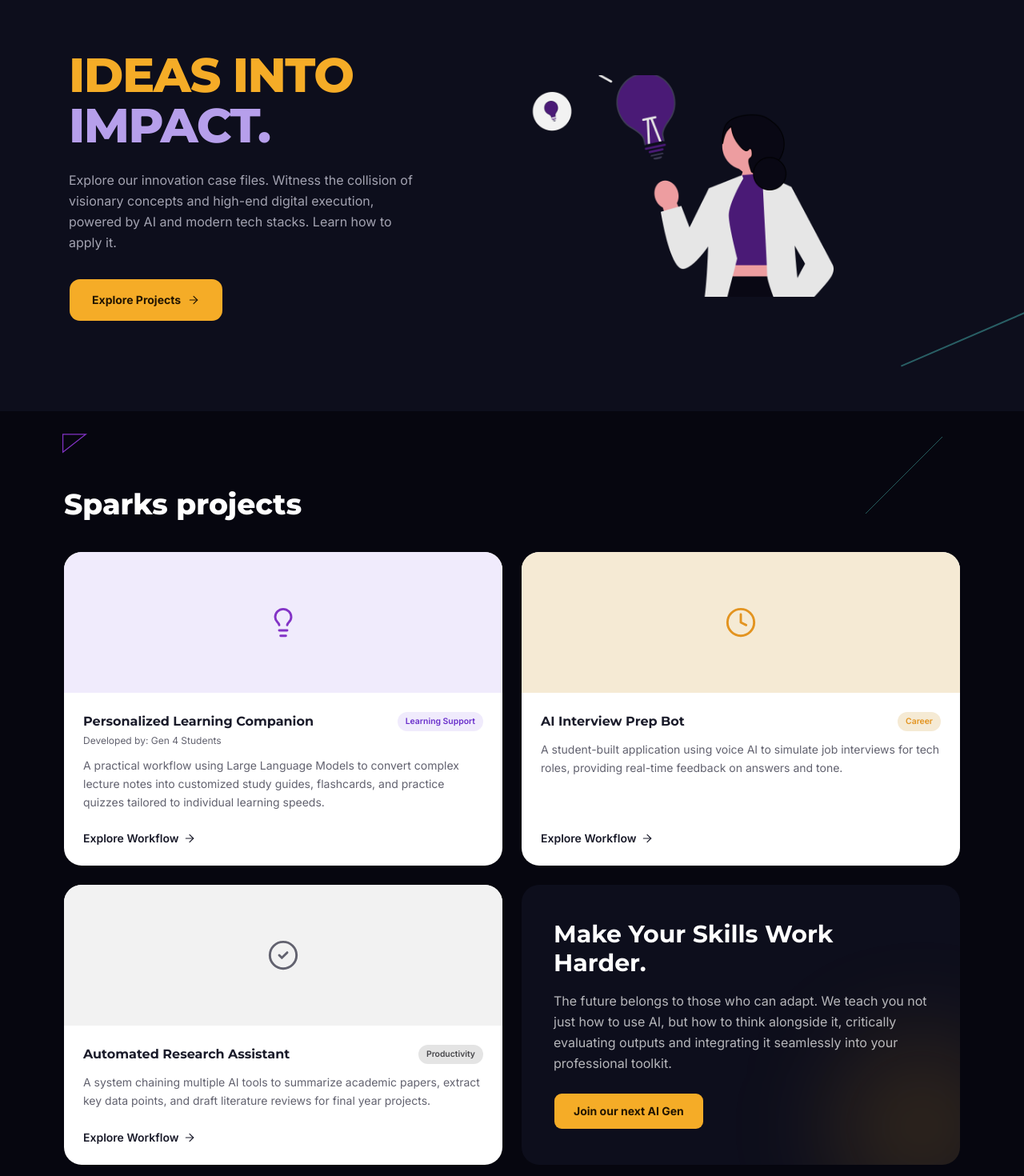
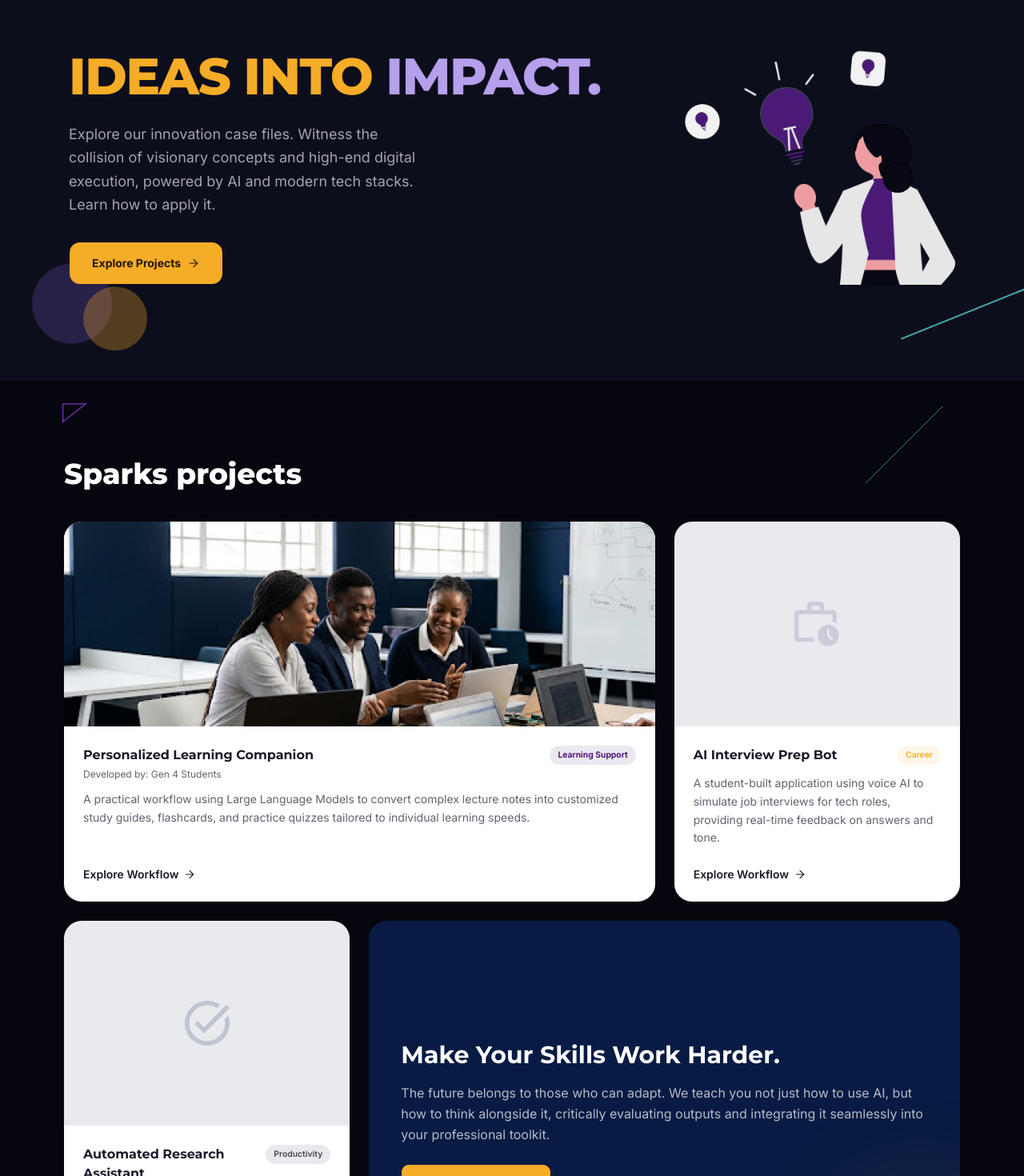
Before and after one commit to Chioma-Okeke/The-Tech-Spark-Initiative, a Next.js app: page /innovation in a window 1280 px wide. Shown: the part 160-1630 px from the top of the page at 80% size. Built offline with nearby package versions, Linux system fonts and the light colour scheme.

Commit message:
feat: added animations to the innovation page and cleaned up the page

```diff
--- a/app/globals.css
+++ b/app/globals.css
@@ -123,7 +123,7 @@
 
     /* Neutrals */
     --paper: oklch(1 0 0); /* #FFFFFF  cards / crisp surfaces        */
-    --grey-100: oklch(0.96 0 0); /* #F2F2F2  soft light section            */
+    --grey-100: oklch(96.115% 0.00011 271.152); /* #F2F2F2  soft light section            */
     --grey-200: oklch(0.92 0 0); /* #EBEBEB  light border                  */
     --grey-300: oklch(0.845 0 0); /* #CDCDCD  "Core Values" / page grey band */
     --greige-100: oklch(
--- a/components/innovation/hero-section.tsx
+++ b/components/innovation/hero-section.tsx
@@ -19,7 +19,7 @@ const InnovationHeroSection = () => {
                 preserveAspectRatio="none"
                 initial="hidden"
                 animate="visible"
-                className="pointer-events-none absolute bottom-0 hidden h-full w-full text-aqua-400/40 lg:block"
+                className="pointer-events-none absolute bottom-0 hidden h-full w-full text-aqua-400/80 lg:block"
             >
                 <motion.line
                     x1="88%"
@@ -32,30 +32,47 @@ const InnovationHeroSection = () => {
                     variants={drawLine}
                 />
             </motion.svg>
+            {/* mobile/tablet: from the top-right corner, down to the left at exactly 45°.*/}
+            <motion.svg
+                aria-hidden
+                initial="hidden"
+                animate="visible"
+                className="pointer-events-none absolute right-0 top-0 aspect-square w-[31.5%] overflow-visible text-aqua-400/80 lg:hidden"
+            >
+                <motion.line
+                    x1="100%"
+                    y1="0%"
+                    x2="0%"
+                    y2="100%"
+                    stroke="currentColor"
+                    strokeWidth="1.5"
+                    custom={0}
+                    variants={drawLine}
+                />
+            </motion.svg>
 
             {/* corner blobs */}
-            <div className="pointer-events-none absolute bottom-10 left-10 hidden sm:block">
+            <div className="pointer-events-none absolute bottom-4 md:bottom-10 left-4 md:left-10">
                 <motion.div
                     {...floatIn(12, 6, 0.6)}
-                    className="size-full max-w-25 max-h-25 rounded-[50px] bg-iris-500/20"
+                    className="size-25 rounded-[50px] bg-iris-500/20"
                 />
                 <motion.div
                     {...floatIn(10, 7.5, 0.8)}
-                    className="absolute left-16 top-8 size-full max-w-20 max-h-20 rounded-[50px] bg-gold-500/30"
+                    className="absolute left-16 top-8 size-20 rounded-[50px] bg-gold-500/30"
                 />
             </div>
 
-            <PaddingContainer className="relative py-16 md:py-24 lg:py-28">
+            <PaddingContainer className="relative py-16 md:py-24 lg:py-28 lg:pb-30">
                 <MaxContainer className="max-w-277">
-                    <div className="grid items-center gap-12 lg:grid-cols-2 lg:gap-10">
-                        {/* Copy */}
+                    <div className="grid items-center gap-12 lg:grid-cols-3 lg:gap-10">
                         <motion.div
                             variants={heroCopy}
                             initial="hidden"
                             animate="visible"
-                            className="relative z-10 max-w-168.75 text-center lg:text-left"
+                            className="relative z-10 max-w-168.75 text-center lg:text-left lg:col-span-2 h-full"
                         >
-                            <h1 className="text-4xl font-extrabold uppercase leading-[1.05] tracking-tight sm:text-5xl lg:text-6xl">
+                            <h1 className="text-4xl font-extrabold uppercase leading-[1.05] tracking-tight sm:text-5xl lg:text-[64px]">
                                 <motion.span variants={fadeUp} className="inline-block text-primary">
                                     IDEAS INTO&nbsp;
                                 </motion.span>
@@ -65,7 +82,7 @@ const InnovationHeroSection = () => {
                             </h1>
                             <motion.p
                                 variants={fadeUp}
-                                className="mx-auto mt-6 max-w-md text-sm leading-relaxed text-muted-foreground sm:text-base lg:mx-0"
+                                className="mx-auto mt-6 max-w-md max-sm:text-sm leading-relaxed text-muted-foreground lg:text-lg lg:mx-0"
                             >
                                 Explore our innovation case files. Witness the collision of visionary
                                 concepts and high-end digital execution, powered by AI and modern tech
@@ -76,7 +93,7 @@ const InnovationHeroSection = () => {
                                     href="#featured-courses"
                                     className={cn(
                                         buttonVariants(),
-                                        "group mt-8 h-auto gap-2 rounded-xl px-7 py-4 text-sm font-bold"
+                                        "group mt-8 h-auto gap-2 rounded-xl px-7 py-4 max-lg:text-sm font-bold"
                                     )}
                                 >
                                     Explore Projects
@@ -84,13 +101,11 @@ const InnovationHeroSection = () => {
                                 </Link>
                             </motion.div>
                         </motion.div>
-
-                        {/* image fades in while settling from a slight zoom */}
                         <motion.div
                             initial={{ opacity: 0, y: 24 }}
                             animate={{ opacity: 1, y: 0 }}
                             transition={{ duration: 1, ease, delay: 0.25 }}
-                            className="relative z-10 overflow-hidden w-full max-w-95.5 h-full max-h-69.25"
+                            className="relative z-10 overflow-hidden w-full max-w-95.5 h-full lg:col-span-1"
                         >
                             <motion.div
                                 initial={{ scale: 1.08 }}
@@ -98,7 +113,7 @@ const InnovationHeroSection = () => {
                                 transition={{ duration: 1.6, ease, delay: 0.25 }}
                                 className="absolute inset-0"
                             >
-                                <Image src="/innovation-hero-image.png" fill className="object-center object-cover" alt="Illustration" />
+                                <Image src="/innovation-hero-image.png" fill className="object-top object-cover" alt="Illustration" />
                             </motion.div>
                         </motion.div>
                     </div>
--- /dev/null
+++ b/components/innovation/project-card.tsx
@@ -0,0 +1,69 @@
+import Image from "next/image"
+import { ArrowRight } from "@/icons"
+import { SparkProject } from "@/types";
+import { cn } from "cn";
+import Link from "next/link";
+
+const toneStyles: Record<SparkProject["tone"], { badge: string; tile: string }> = {
+    iris: { badge: "bg-[#452469]/10 text-iris-800", tile: "bg-iris-100 text-iris-600" },
+    gold: { badge: "bg-gold-500/10 text-gold-500", tile: "bg-[#20315A]/5 text-[#452469]/40" },
+    neutral: { badge: "bg-[#20315A]/10 text-ink-muted", tile: "bg-[#20315A]/5 text-[#20315A]" },
+}
+
+const ProjectCard = ({ project }: { project: SparkProject }) => {
+    const tone = toneStyles[project.tone]
+    const Icon = project.icon
+
+    return (
+        <article className="group flex h-full flex-col overflow-hidden rounded-3xl bg-paper transition-[translate,box-shadow] duration-500 ease-out hover:-translate-y-1 hover:shadow-xl hover:shadow-black/20">
+            <div className="relative h-64 shrink-0 overflow-hidden bg-[#20315A]/5">
+                {project.image ? (
+                    <Image
+                        src={project.image}
+                        alt=""
+                        fill
+                        className="object-cover transition-[scale] duration-700 ease-out group-hover:scale-105"
+                    />
+                ) : (
+                    <div className={cn("flex h-full items-center justify-center", tone.tile)}>
+                        <Icon className="size-14 transition-[scale] duration-700 ease-out group-hover:scale-110" />
+                    </div>
+                )}
+            </div>
+
+            <div className="flex flex-1 flex-col p-6">
+                <div className="flex items-start justify-between gap-3">
+                    <h3 className="text-base font-bold text-foreground">{project.title}</h3>
+                    <span
+                        className={cn(
+                            "shrink-0 rounded-full px-2.5 py-1 text-[0.65rem] font-semibold",
+                            tone.badge
+                        )}
+                    >
+                        {project.category}
+                    </span>
+                </div>
+
+                {project.developedBy && (
+                    <p className="mt-1 text-xs text-muted-foreground">
+                        Developed by: {project.developedBy}
+                    </p>
+                )}
+
+                <p className="mt-3 text-sm leading-relaxed text-muted-foreground">
+                    {project.description}
+                </p>
+
+                <Link
+                    href={project.href}
+                    className="mt-auto inline-flex items-center gap-1.5 pt-6 text-sm font-semibold text-foreground"
+                >
+                    Explore Workflow
+                    <ArrowRight className="size-4 transition-transform duration-300 ease-out group-hover:translate-x-1" />
+                </Link>
+            </div>
+        </article>
+    )
+}
+
+export default ProjectCard
--- a/components/innovation/sparks-projects-section.tsx
+++ b/components/innovation/sparks-projects-section.tsx
@@ -1,84 +1,18 @@
-import Image from "next/image"
 import Link from "next/link"
 import { cn } from "cn"
-import { ArrowRight } from "@/icons"
 import { sparkProjects } from "@/lib/data"
-import type { SparkProject } from "@/types"
 import { AnimatedSection } from "../shared/animated-section"
 import MaxContainer from "../shared/max-container"
 import PaddingContainer from "../shared/padding-container"
 import { buttonVariants } from "../ui/button"
-
-const toneStyles: Record<SparkProject["tone"], { badge: string; tile: string }> = {
-    iris: { badge: "bg-iris-100 text-iris-700", tile: "bg-iris-100 text-iris-600" },
-    gold: { badge: "bg-gold-100 text-gold-600", tile: "bg-gold-100 text-gold-600" },
-    neutral: { badge: "bg-grey-200 text-ink-muted", tile: "bg-grey-100 text-muted-foreground" },
-}
-
-const ProjectCard = ({ project }: { project: SparkProject }) => {
-    const tone = toneStyles[project.tone]
-    const Icon = project.icon
-
-    return (
-        <article className="group flex h-full flex-col overflow-hidden rounded-3xl bg-paper transition-[translate,box-shadow] duration-500 ease-out hover:-translate-y-1 hover:shadow-xl hover:shadow-black/20">
-            <div className="relative h-40 shrink-0 overflow-hidden bg-grey-100 sm:h-44">
-                {/* image / tile zooms in slowly on hover */}
-                {project.image ? (
-                    <Image
-                        src={project.image}
-                        alt=""
-                        fill
-                        className="object-cover transition-[scale] duration-700 ease-out group-hover:scale-105"
-                    />
-                ) : (
-                    <div className={cn("flex h-full items-center justify-center", tone.tile)}>
-                        <Icon className="size-10 transition-[scale] duration-700 ease-out group-hover:scale-110" />
-                    </div>
-                )}
-            </div>
-
-            <div className="flex flex-1 flex-col p-6">
-                <div className="flex items-start justify-between gap-3">
-                    <h3 className="text-base font-bold text-foreground">{project.title}</h3>
-                    <span
-                        className={cn(
-                            "shrink-0 rounded-full px-2.5 py-1 text-[0.65rem] font-semibold",
-                            tone.badge
-                        )}
-                    >
-                        {project.category}
-                    </span>
-                </div>
-
-                {project.developedBy && (
-                    <p className="mt-1 text-xs text-muted-foreground">
-                        Developed by: {project.developedBy}
-                    </p>
-                )}
-
-                <p className="mt-3 text-sm leading-relaxed text-muted-foreground">
-                    {project.description}
-                </p>
-
-                <Link
-                    href={project.href}
-                    className="mt-auto inline-flex items-center gap-1.5 pt-6 text-sm font-semibold text-foreground"
-                >
-                    Explore Workflow
-                    <ArrowRight className="size-4 transition-transform duration-300 ease-out group-hover:translate-x-1" />
-                </Link>
-            </div>
-        </article>
-    )
-}
+import ProjectCard from "./project-card"
 
 const SparksProjectsSection = () => {
     return (
         <section className="relative overflow-hidden bg-ink-950">
-            {/* decorative diagonal line + corner glyph */}
             <svg
                 aria-hidden
-                className="pointer-events-none absolute right-[8%] top-8 hidden h-24 w-24 text-aqua-400/40 lg:block"
+                className="pointer-events-none absolute right-[8%] top-8 hidden h-24 w-24 text-aqua-400/60 lg:block"
             >
                 <line x1="0" y1="100%" x2="100%" y2="0" stroke="currentColor" strokeWidth="1" />
             </svg>
@@ -98,16 +32,17 @@ const SparksProjectsSection = () => {
                         </h2>
                     </AnimatedSection>
 
-                    <div className="grid gap-6 md:grid-cols-2">
+                    <div className="grid gap-6 md:grid-cols-3">
                         {sparkProjects.map((project, i) => (
-                            <AnimatedSection key={project.title} delay={0.1 + (i % 2) * 0.15}>
+                            <AnimatedSection key={project.title} delay={0.1 + (i % 2) * 0.15} className={cn({
+                                "md:col-span-2": i == 0
+                            })}>
                                 <ProjectCard project={project} />
                             </AnimatedSection>
                         ))}
 
-                        <AnimatedSection delay={0.1 + (sparkProjects.length % 2) * 0.15}>
-                            <div className="group relative flex h-full flex-col justify-center overflow-hidden rounded-3xl bg-ink-900 p-8 sm:p-10">
-                                {/* glow swells gently on hover */}
+                        <AnimatedSection className="md:col-span-2" delay={0.1 + (sparkProjects.length % 2) * 0.15}>
+                            <div className="group relative flex h-full flex-col justify-center overflow-hidden rounded-3xl bg-[#071B44] p-8 sm:p-10">
                                 <div
                                     aria-hidden
                                     className="pointer-events-none absolute -bottom-16 -right-16 size-56 rounded-full bg-gold-500/15 blur-3xl transition-[scale,opacity] duration-700 ease-out group-hover:scale-125 group-hover:opacity-80"
--- a/icons/index.tsx
+++ b/icons/index.tsx
@@ -239,6 +239,26 @@ export const Clock = (props: SVGProps<SVGSVGElement>) => {
     )
 }
 
+export const ClockBriefcase = (props: SVGProps<SVGSVGElement>) => {
+    return (
+        <svg
+            width="53"
+            height="53"
+            viewBox="0 0 53 53"
+            fill="none"
+            xmlns="http://www.w3.org/2000/svg"
+            {...props}
+        >
+            <path
+                d="M5 42.5V15V42.5C5 41.6667 5 41.3542 5 41.5625C5 41.7708 5 42.0833 5 42.5ZM5 47.5C3.625 47.5 2.44792 47.0104 1.46875 46.0312C0.489583 45.0521 0 43.875 0 42.5V15C0 13.625 0.489583 12.4479 1.46875 11.4688C2.44792 10.4896 3.625 10 5 10H15V5C15 3.625 15.4896 2.44792 16.4688 1.46875C17.4479 0.489583 18.625 0 20 0H30C31.375 0 32.5521 0.489583 33.5312 1.46875C34.5104 2.44792 35 3.625 35 5V10H45C46.375 10 47.5521 10.4896 48.5312 11.4688C49.5104 12.4479 50 13.625 50 15V25.6875C49.25 25.1458 48.4583 24.6771 47.625 24.2812C46.7917 23.8854 45.9167 23.5417 45 23.25V15H5V42.5H22.6875C22.8125 43.375 23 44.2292 23.25 45.0625C23.5 45.8958 23.8125 46.7083 24.1875 47.5H5ZM20 10H30V5H20V10ZM40 52.5C36.5417 52.5 33.5938 51.2812 31.1562 48.8438C28.7188 46.4062 27.5 43.4583 27.5 40C27.5 36.5417 28.7188 33.5938 31.1562 31.1562C33.5938 28.7188 36.5417 27.5 40 27.5C43.4583 27.5 46.4062 28.7188 48.8438 31.1562C51.2812 33.5938 52.5 36.5417 52.5 40C52.5 43.4583 51.2812 46.4062 48.8438 48.8438C46.4062 51.2812 43.4583 52.5 40 52.5ZM41.25 39.5V32.5H38.75V40.5L44.125 45.875L45.875 44.125L41.25 39.5Z"
+                fill="currentColor"
+                fill-opacity="0.4"
+            />
+        </svg>
+
+    )
+}
+
 export const ArrowRight = (props: SVGProps<SVGSVGElement>) => {
     return (
         <svg width="24" height="24" viewBox="0 0 24 24" xmlns="http://www.w3.org/2000/svg" {...strokeProps} {...props}>
@@ -258,10 +278,21 @@ export const Star = (props: SVGProps<SVGSVGElement>) => {
 
 export const CircleCheck = (props: SVGProps<SVGSVGElement>) => {
     return (
-        <svg width="24" height="24" viewBox="0 0 24 24" xmlns="http://www.w3.org/2000/svg" {...strokeProps} {...props}>
-            <circle cx="12" cy="12" r="10" />
-            <path d="m9 12 2 2 4-4" />
+        <svg
+            width="50"
+            height="50"
+            viewBox="0 0 50 50"
+            fill="none"
+            xmlns="http://www.w3.org/2000/svg"
+            {...props}
+        >
+            <path
+                d="M25 50C21.5417 50 18.2917 49.3438 15.25 48.0312C12.2083 46.7188 9.5625 44.9375 7.3125 42.6875C5.0625 40.4375 3.28125 37.7917 1.96875 34.75C0.65625 31.7083 0 28.4583 0 25C0 21.5417 0.65625 18.2917 1.96875 15.25C3.28125 12.2083 5.0625 9.5625 7.3125 7.3125C9.5625 5.0625 12.2083 3.28125 15.25 1.96875C18.2917 0.65625 21.5417 0 25 0C27.7083 0 30.2708 0.395833 32.6875 1.1875C35.1042 1.97917 37.3333 3.08333 39.375 4.5L35.75 8.1875C34.1667 7.1875 32.4792 6.40625 30.6875 5.84375C28.8958 5.28125 27 5 25 5C19.4583 5 14.7396 6.94792 10.8438 10.8438C6.94792 14.7396 5 19.4583 5 25C5 30.5417 6.94792 35.2604 10.8438 39.1562C14.7396 43.0521 19.4583 45 25 45C30.5417 45 35.2604 43.0521 39.1562 39.1562C43.0521 35.2604 45 30.5417 45 25C45 24.25 44.9583 23.5 44.875 22.75C44.7917 22 44.6667 21.2708 44.5 20.5625L48.5625 16.5C49.0208 17.8333 49.375 19.2083 49.625 20.625C49.875 22.0417 50 23.5 50 25C50 28.4583 49.3438 31.7083 48.0312 34.75C46.7188 37.7917 44.9375 40.4375 42.6875 42.6875C40.4375 44.9375 37.7917 46.7188 34.75 48.0312C31.7083 49.3438 28.4583 50 25 50ZM21.5 36.5L10.875 25.875L14.375 22.375L21.5 29.5L46.5 4.4375L50 7.9375L21.5 36.5Z"
+                fill="currentColor"
+                fill-opacity="0.2"
+            />
         </svg>
+
     )
 }
 
--- a/lib/data.ts
+++ b/lib/data.ts
@@ -16,6 +16,7 @@ import {
     BookIcon,
     CircleCheck,
     Clock,
+    ClockBriefcase,
     CodeBlock,
     Globe,
     Globe2,
@@ -509,6 +510,7 @@ export const sparkProjects: SparkProject[] = [
         tone: "iris",
         developedBy: "Gen 4 Students",
         icon: Lightbulb,
+        image: "/people-collaborating.png",
         href: "#",
     },
     {
@@ -517,7 +519,7 @@ export const sparkProjects: SparkProject[] = [
             "A student-built application using voice AI to simulate job interviews for tech roles, providing real-time feedback on answers and tone.",
         category: "Career",
         tone: "gold",
-        icon: Clock,
+        icon: ClockBriefcase,
         href: "#",
     },
     {
```
Also changed, not shown: public/people-collaborating.png (added).
